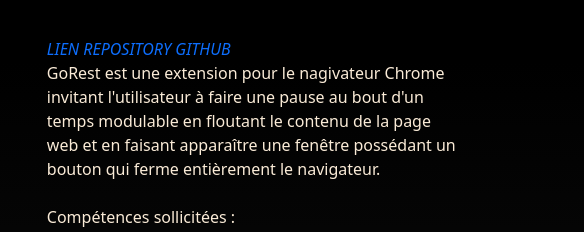
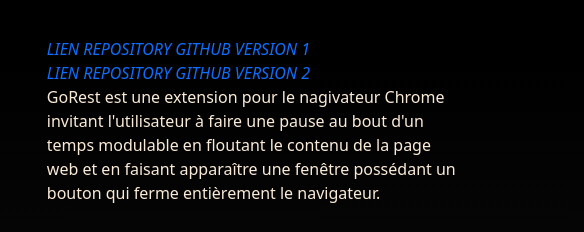
Before and after one commit to felikarina/felikarina.github.io, a plain HTML site: page gorest.html in a window 1280 px wide. Shown: the part 218-450 px from the top of the page, 696-1280 px from the left. Drawn offline with nearby package versions, Linux system fonts and the light colour scheme.

Commit message:
link version 2

```diff
--- a/gorest.html
+++ b/gorest.html
@@ -49,7 +49,8 @@
     </div>
 
     <p id="descrifraise" class="col-4">
-      <a href="https://github.com/adatechschool/projet-collectif_extension_karina-morgane-stevany"><i>LIEN REPOSITORY GITHUB</i></a><br>
+      <a href="https://github.com/adatechschool/projet-collectif_extension_karina-morgane-stevany"><i>LIEN REPOSITORY GITHUB VERSION 1</i></a><br>
+      <a href="https://github.com/adatechschool/extension-navigateur-extensionv2_karina-morgane-stevany"><i>LIEN REPOSITORY GITHUB VERSION 2</i></a><br>
       GoRest est une extension pour le nagivateur Chrome invitant l'utilisateur à faire une pause au bout d'un temps modulable en floutant le contenu de la page web et en faisant apparaître une fenêtre possédant un bouton qui ferme entièrement le navigateur.<br>
       <br>
       Compétences sollicitées :
```
